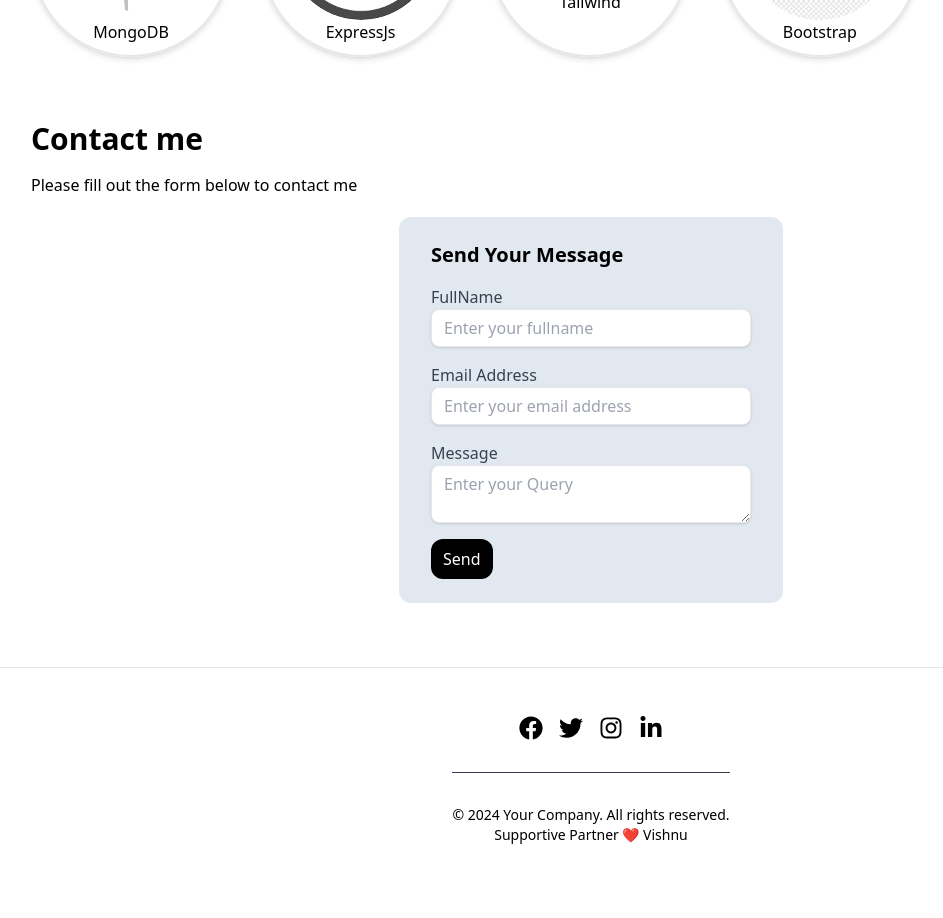
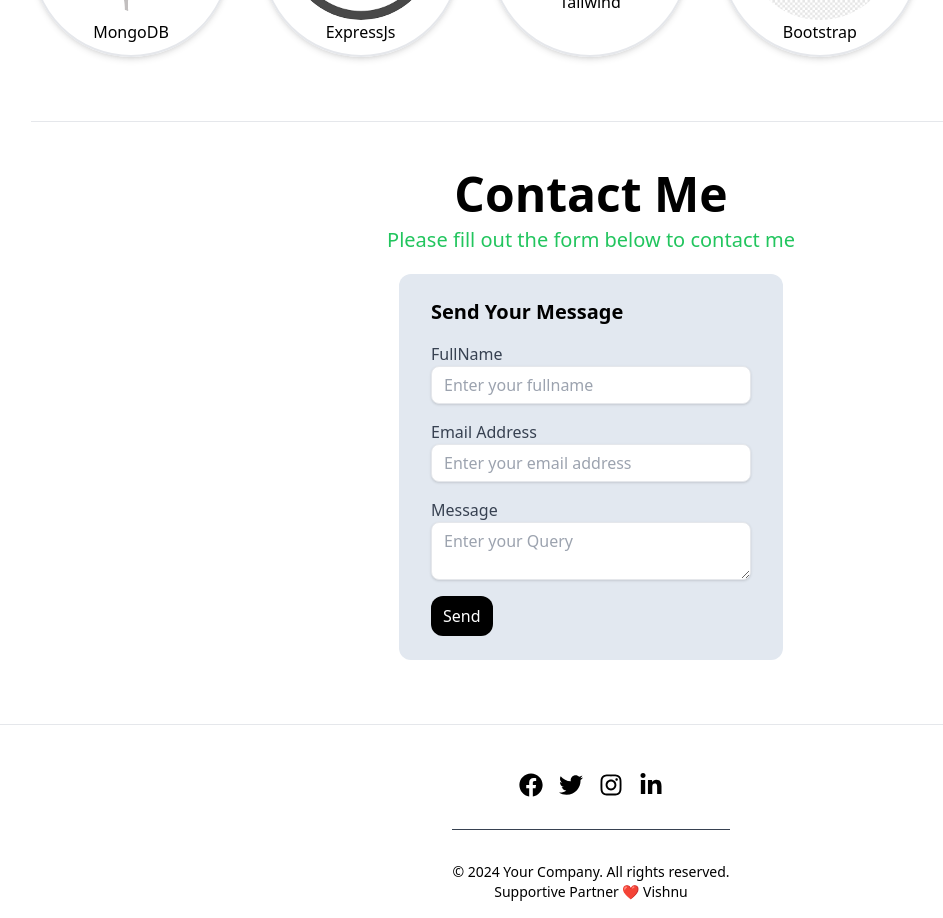
Before and after one commit to codewithVRV/portfolio, a React (Vite) app: page / in a window 1280 px wide. Shown: the part 2740-3658 px from the top of the page, without its empty margins (49-992 px from the left). Before the commit the page ends 3633 px from the top, so only its background shows below. Built offline with nearby package versions, Linux system fonts and the light colour scheme.

Commit message:
added contact section

```diff
--- a/src/Component/Contact/Contact.jsx
+++ b/src/Component/Contact/Contact.jsx
@@ -32,13 +32,12 @@ const Contact = () => {
             name="Contact"
             className="max-w-screen-2xl container mx-auto px-4 md:px-20 my-16"
           >
-            <h1 className="text-3xl font-bold mb-4">Contact me</h1>
-            <span>Please fill out the form below to contact me</span>
+            <hr />
+            <h1 className="text-5xl text-center font-semibold mt-12 ">Contact Me</h1>
+            <span className=" text-center block text-xl my-2 text-green-500">Please fill out the form below to contact me</span>
             <div className=" flex flex-col items-center justify-center mt-5">
               <form
                 onSubmit={handleSubmit(onSubmit)}
-                // action="https://getform.io/f/raeqjora"
-                // method="POST"
                 className="bg-slate-200 w-96 px-8 py-6 rounded-xl"
               >
                 <h1 className="text-xl font-semibold mb-4">Send Your Message</h1>
```
